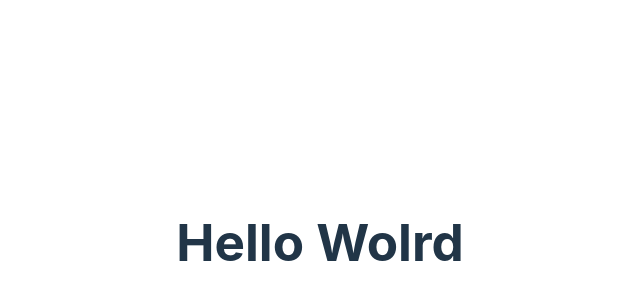
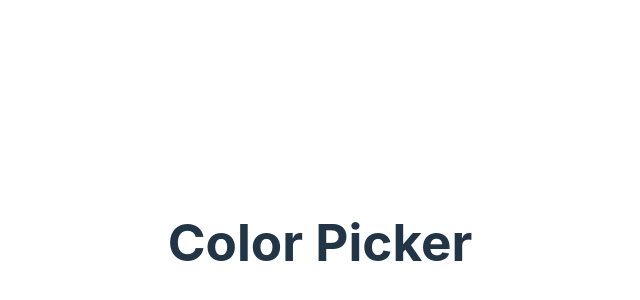
Before and after one commit to Lu-Smith/color_pick_react, a React (Vite) app: page / in a window 1280 px wide. Shown: the part 158-458 px from the top of the page, without its empty margins (320-960 px from the left). Built offline with nearby package versions, Linux system fonts and the light colour scheme.

Commit message:
Update ColorPicker.jsx

```diff
--- a/src/assets/ColorPicker.jsx
+++ b/src/assets/ColorPicker.jsx
@@ -1,10 +1,15 @@
 import React, { useState } from "react";
 
 function ColorPicker() {
+
+    const [color, setColor] = useState("#ffffff");
 return (
-    <>
-    <h1>Hello Wolrd</h1>
-    </>
+    <div className="color-picker-container">
+        <h1>Color Picker</h1>
+        <div className="color-display">
+
+        </div>
+    </div>
 )
 }
 
```
